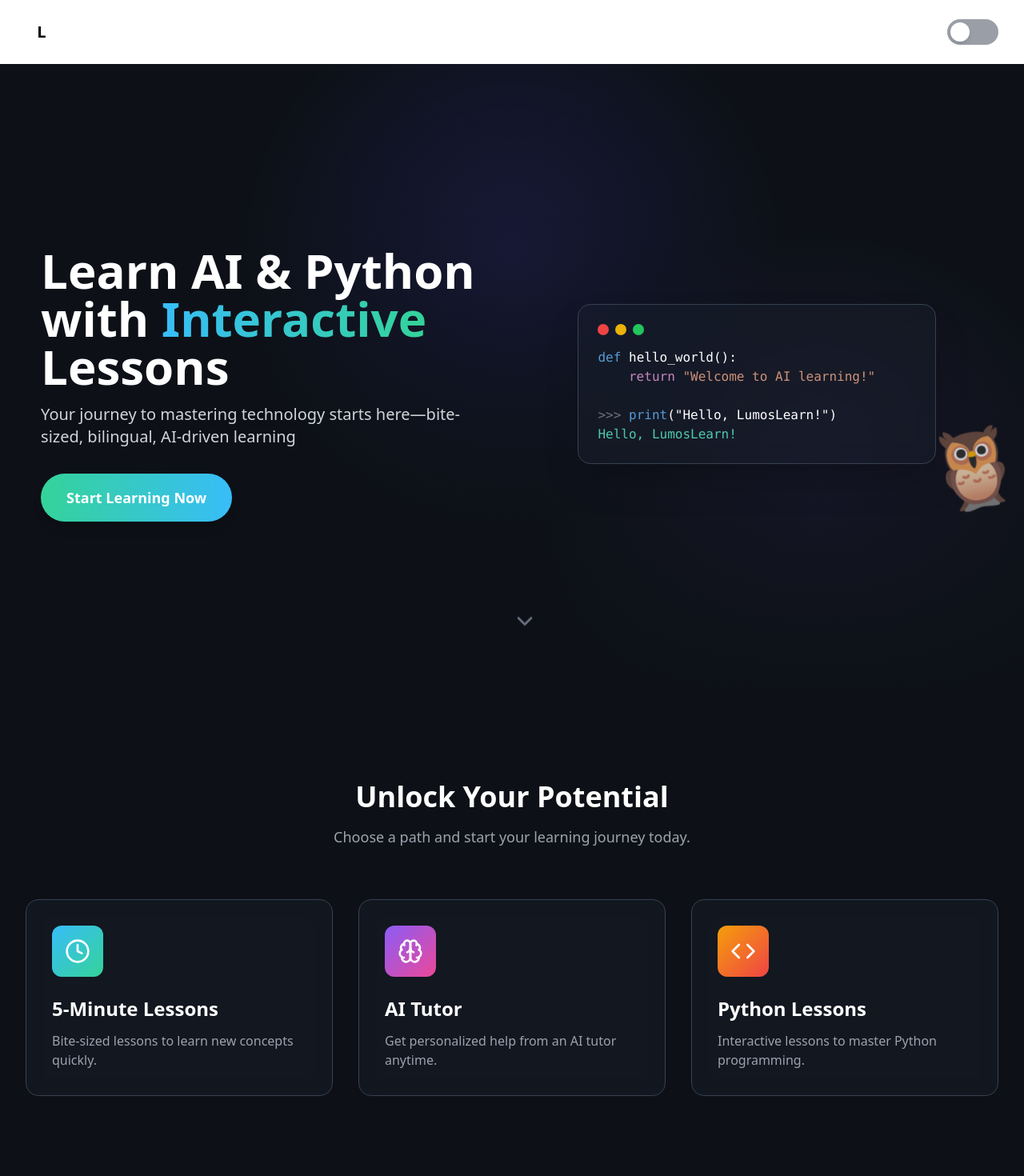
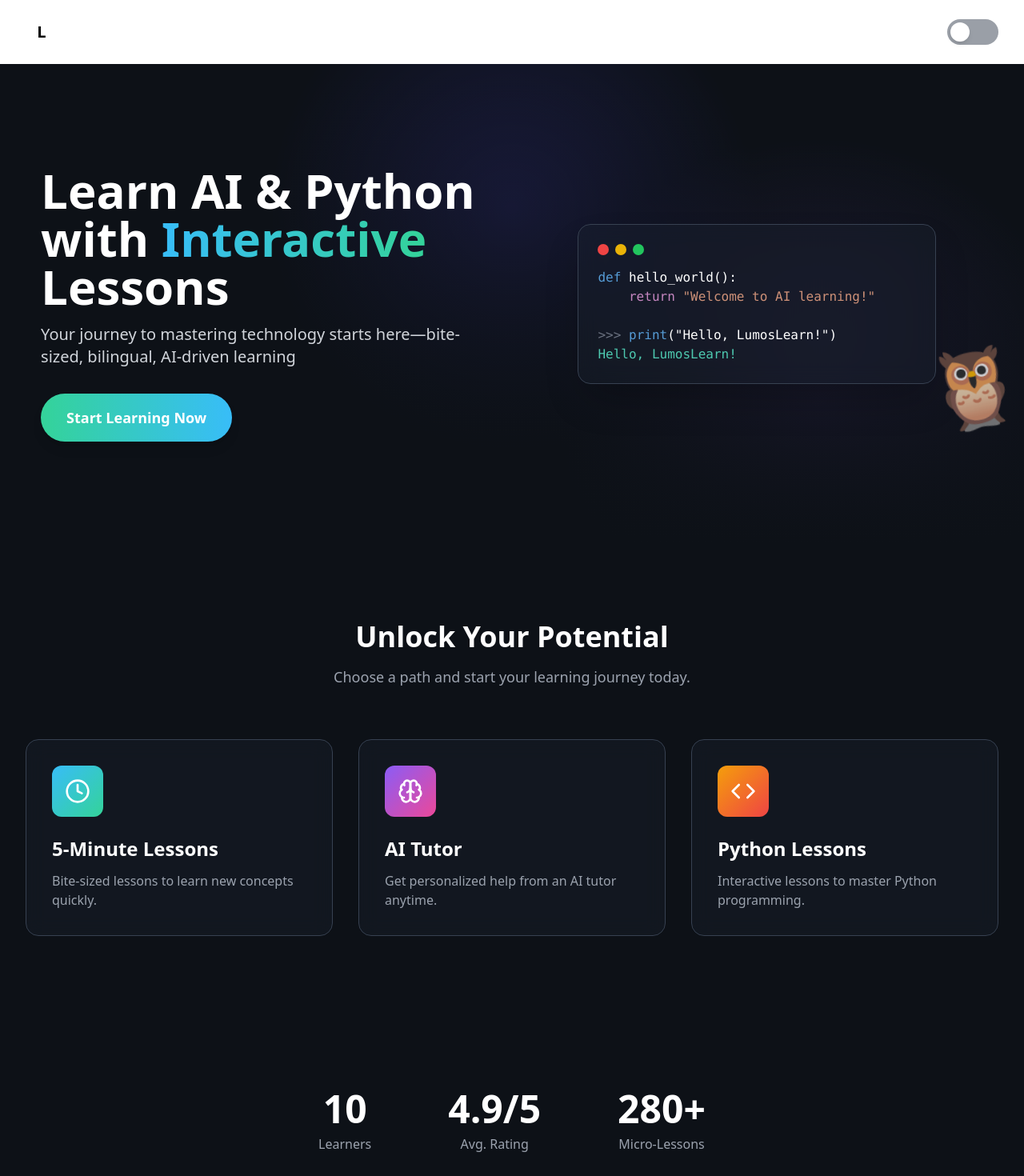
Before and after one commit to manthanjindal/LumosLearn, a React (Vite) app in the folder lumoslearn_frontend/: page / in a window 1280 px wide. Shown: the top 1470 px of the page at 80% size. Built offline with nearby package versions, Linux system fonts and the light colour scheme.

Commit message:
fix(home): adjust hero section spacing for even layout

```diff
--- a/lumoslearn_frontend/src/pages/Home.tsx
+++ b/lumoslearn_frontend/src/pages/Home.tsx
@@ -1,24 +1,12 @@
-// home.old.tsx
-
-
-
-
-
-import React, { useRef } from 'react';
+import React from 'react';
 import { Link } from 'react-router-dom';
-import { ChevronDown, Clock, Brain, Code } from 'lucide-react';
+import { Clock, Brain, Code } from 'lucide-react';
 
 const Home: React.FC = () => {
-  const featuresRef = useRef<HTMLDivElement>(null);
-
-  const scrollToFeatures = () => {
-    featuresRef.current?.scrollIntoView({ behavior: 'smooth' });
-  };
-
   return (
     <div className="bg-[#0D1117] text-white min-h-screen">
       {/* Hero Section */}
-      <section className="relative min-h-screen flex flex-col items-center justify-center text-center overflow-hidden">
+      <section className="relative flex flex-col items-center justify-center text-center overflow-hidden py-24 sm:py-32">
         <div className="absolute inset-0 bg-gradient-to-b from-transparent to-[#0D1117] z-10" />
         <div
           className="absolute inset-0 opacity-20"
@@ -86,16 +74,9 @@ const Home: React.FC = () => {
             </div>
           </div>
         </div>
-
-        <div
-          className="absolute bottom-20 left-1/2 -translate-x-1/2 z-20 animate-bounce cursor-pointer"
-          onClick={scrollToFeatures}
-        >
-          <ChevronDown size={32} className="text-gray-500" />
-        </div>
       </section>
 
-      <section ref={featuresRef} className="py-24 bg-[#0D1117]">
+      <section className="py-24 bg-[#0D1117]">
         <div className="max-w-7xl mx-auto px-4 sm:px-6 lg:px-8">
           <div className="text-center mb-16">
             <h2 className="text-3xl md:text-4xl font-bold">Unlock Your Potential</h2>
@@ -144,7 +125,7 @@ const Home: React.FC = () => {
               <span className="text-gray-400 mt-2">Avg. Rating</span>
             </div>
             <div className="flex flex-col items-center">
-              <span className="text-4xl md:text-5xl font-bold">255</span>
+              <span className="text-4xl md:text-5xl font-bold">280+</span>
               <span className="text-gray-400 mt-2">Micro-Lessons</span>
             </div>
           </div>
```
